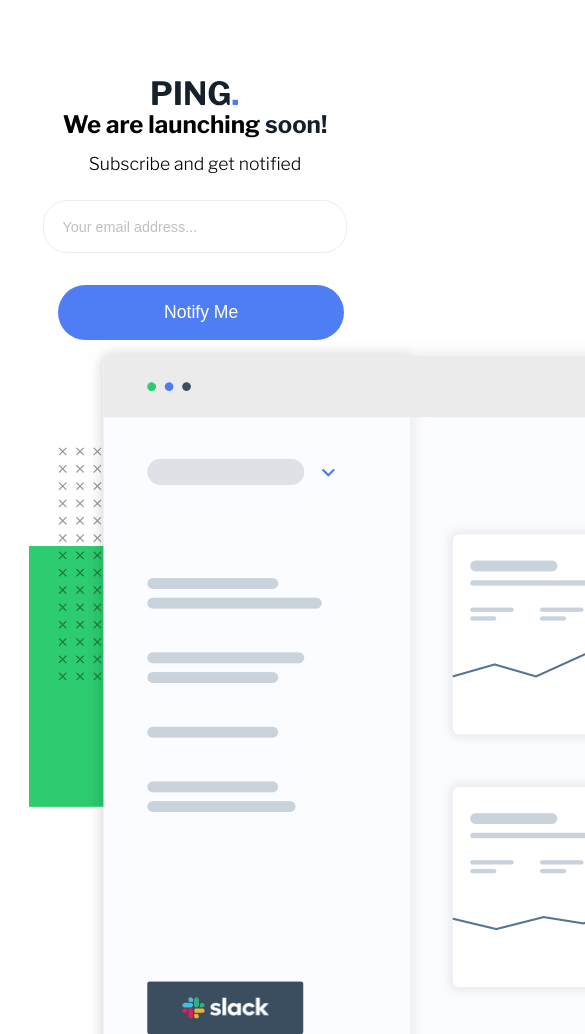
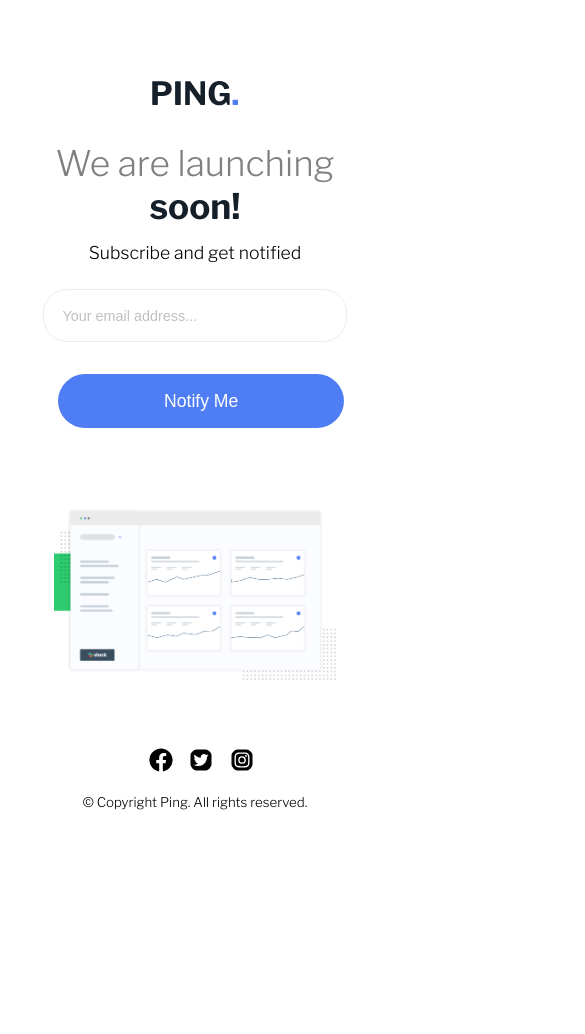
Before and after one commit to Gaius388/ping-coming-soon-page-master, a plain HTML site: page index.html in a window 390 px wide. Shown: the top 1034 px of the page, 585 px wide, since content can reach past the window. After the commit the page ends 844 px from the top, so only its background shows below. Drawn offline with nearby package versions, Linux system fonts and the light colour scheme.

Commit message:
Update style.css

```diff
--- a/style.css
+++ b/style.css
@@ -19,7 +19,7 @@ body{
     display: flex;
     justify-content: center;
 }
-.intro h2{
+.intro h1{
     font-size: 3.2rem;
     margin-top: 0.9em;
     color: gray;
@@ -60,7 +60,7 @@ body{
     display: none;
 }
 
-.section-2 img{
+.section2 img{
     width: 55%;
     margin: 5em auto 4em;
 }
@@ -73,7 +73,7 @@ body{
 }
 
 @media (max-width:768px){
-    .section-2 img{
+    .section2 img{
         width: 85%;
         margin: 5em auto 4em;
     }
@@ -92,7 +92,7 @@ body{
     .email{
         padding: 1.4em 8em 1.3em 1.4em;
     }
-    .intro h2{
+    .intro h1{
         font-size: 2.2rem;
 
     }
```
